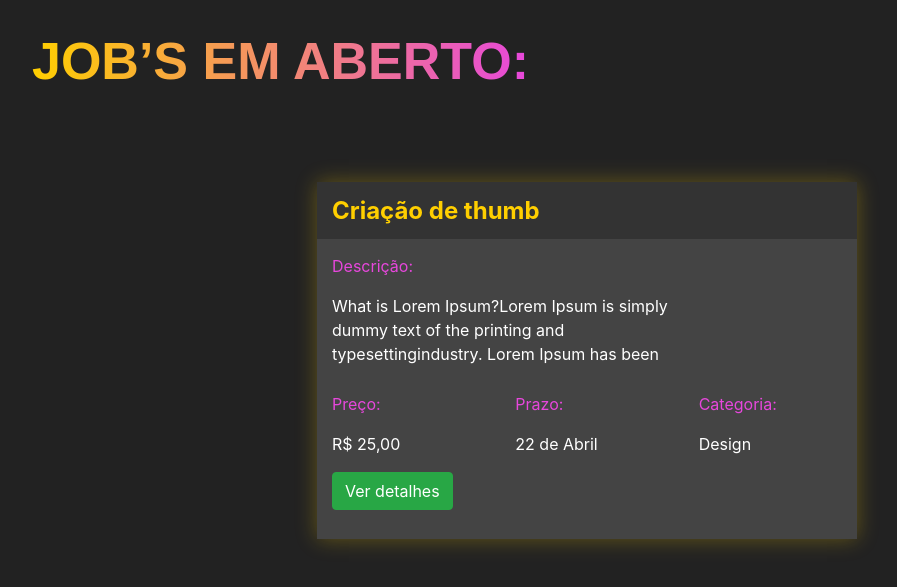
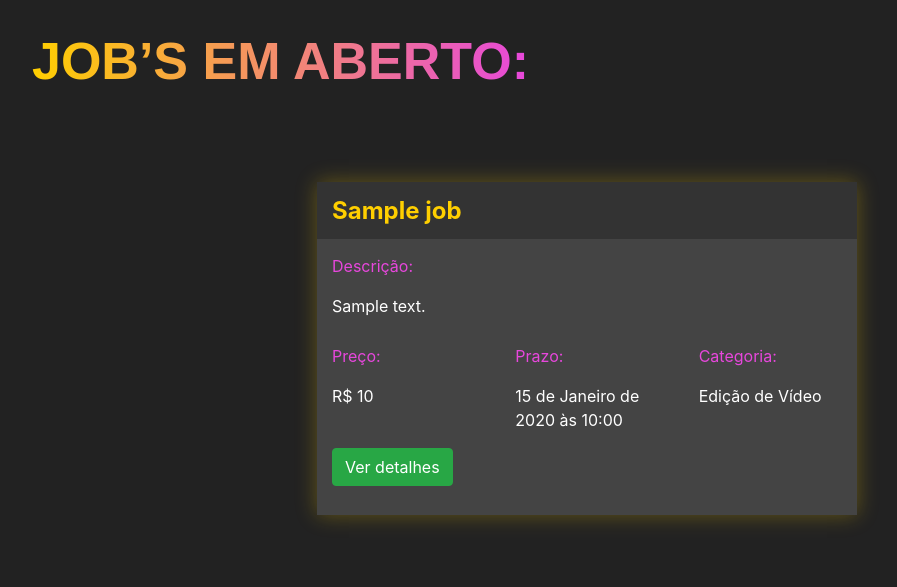
Before and after one commit to pablomaribondo/freelaway, a Django app: template jobs/templates/find_jobs.html in a window 1280 px wide. Shown: the part 176-763 px from the top of the page, without its empty margins (53-950 px from the left). Run offline with Django 4.2, Linux system fonts and the light colour scheme; the template is opened without the code that fills it: most values are stand-ins (such as "Sample title", 1, 10 or a date in 2020); data that the repository does not hold is empty.

Commit message:
feat: display jobs dynamically

```diff
--- a/jobs/templates/find_jobs.html
+++ b/jobs/templates/find_jobs.html
@@ -43,33 +43,39 @@
   <br />
   <h2 class="title">JOB’S EM ABERTO:</h2>
   <div class="row justify-content-around">
+
+    {% for job in jobs %}
       <div class="col-6 row-card">
         <div class="card-job">
           <div class="header-job">
-          <h4 class="title-job">Criação de thumb</h4>
+            <h4 class="title-job">{{job.title}}</h4>
           </div>
           <div class="body-job">
             <p class="title-body">Descrição:</p>
             <div style="width: 70%">
-            <p>What is Lorem Ipsum?Lorem Ipsum is simply
-              dummy text of the printing and
-              typesettingindustry. Lorem Ipsum has been</p>
+              <p>{{job.description}}</p>
             </div>
 
             <div class="row">
               <div class="col-4">
                 <p class="title-body">Preço:</p>
-              <p>R$ 25,00</p>
+                <p>R$ {{job.price}}</p>
               </div>
 
               <div class="col-4">
                 <p class="title-body">Prazo:</p>
-              <p>22 de Abril</p>
+                <p>{{job.deadline}}</p>
               </div>
 
               <div class="col-4">
                 <p class="title-body">Categoria:</p>
-              <p>Design</p>
+                <p>
+                  {% if job.category == 'D' %}
+                    Design
+                  {% else %}
+                    Edição de Vídeo
+                  {% endif %}
+                </p>
               </div>
 
             </div>
@@ -81,6 +87,8 @@
           </div>
         </div>
       </div>
+    {% endfor %}
+
   </div>
 </div>
 
--- a/jobs/views.py
+++ b/jobs/views.py
@@ -1,5 +1,8 @@
 from django.shortcuts import render
+from .models import Job
 
 
 def find_jobs(request):
-    return render(request, 'find_jobs.html')
+    if request.method == "GET":
+        jobs = Job.objects.filter(reserved=False)
+        return render(request, 'find_jobs.html', {'jobs': jobs})
```
Lines whose indentation alone changed are shown as unchanged.
